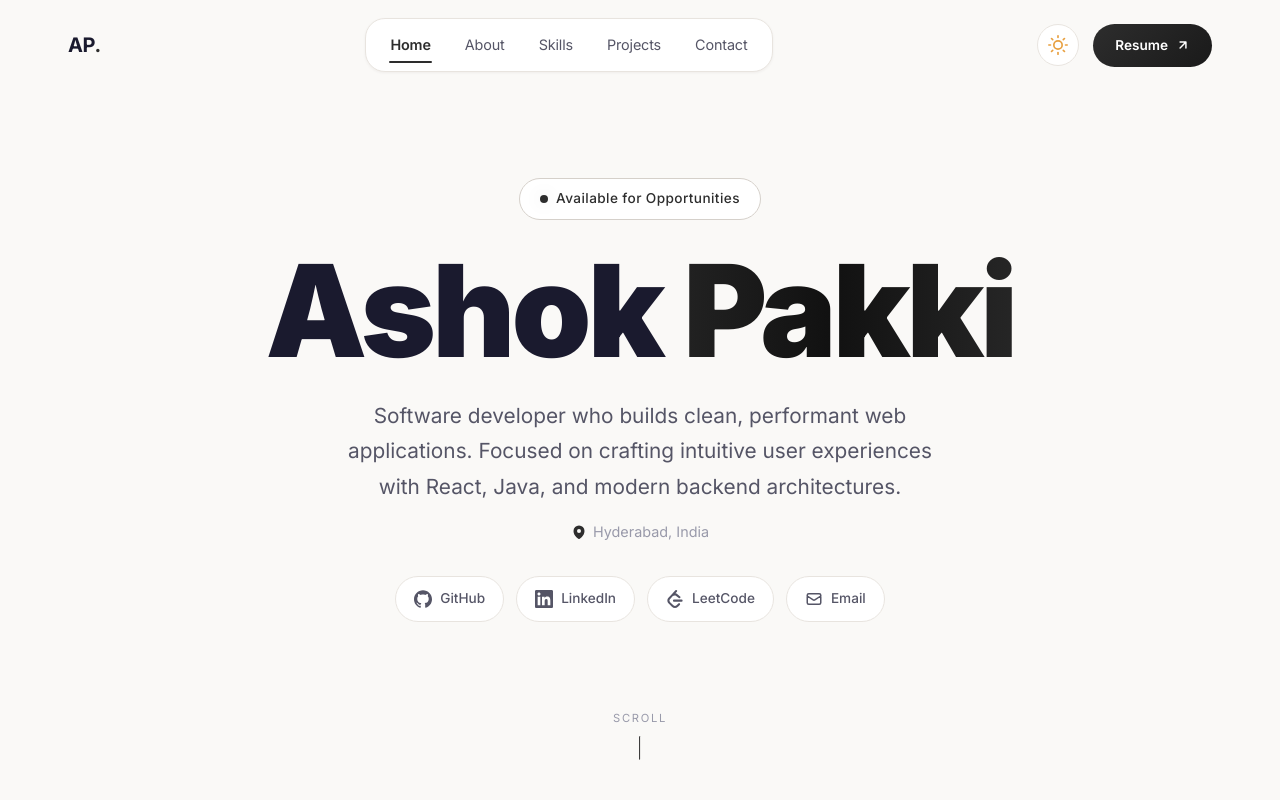
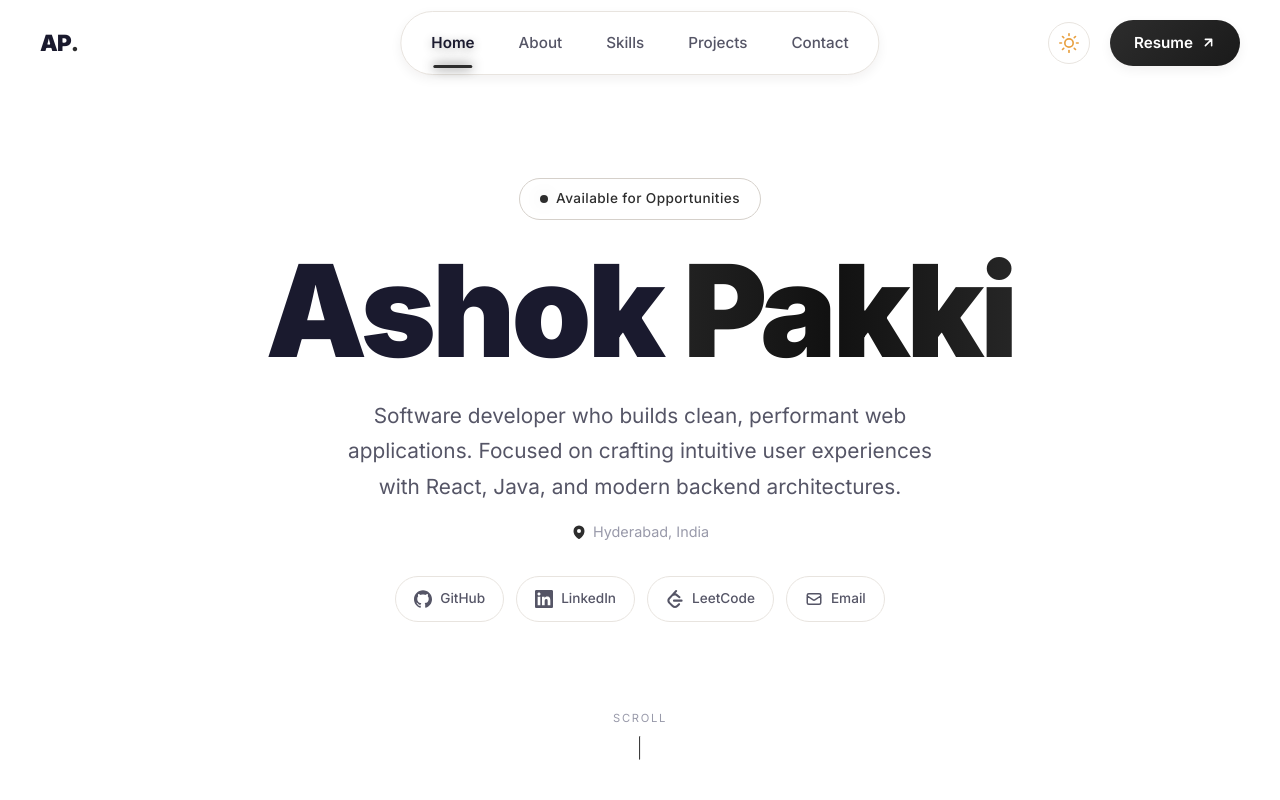
Before and after one commit to ashokpakki/my-portfolio, a React (Vite) app: page / in a window 1280 px wide. Shown: the top 800 px of the page. Built offline with nearby package versions, Linux system fonts and the light colour scheme.

Commit message:
background and theme overhaul

```diff
--- a/src/App.tsx
+++ b/src/App.tsx
@@ -1,6 +1,6 @@
 import { ThemeProvider } from "./context/ThemeContext";
 
-import StarryCanvas from "./components/StarryCanvas";
+import BackgroundManager from "./components/BackgroundManager";
 import Navbar from "./components/Navbar";
 import Hero from "./components/Hero";
 import About from "./components/About";
@@ -12,8 +12,7 @@ import Footer from "./components/Footer";
 export default function App() {
     return (
         <ThemeProvider>
-            {/* Global starry background — dark mode only */}
-            <StarryCanvas />
+            <BackgroundManager />
 
             {/* Fixed navigation */}
             <Navbar />
--- a/src/components/Navbar.tsx
+++ b/src/components/Navbar.tsx
@@ -1,5 +1,5 @@
-import { useState, useEffect, useRef, useCallback } from "react";
-import { motion, useScroll, useTransform, AnimatePresence } from "framer-motion";
+import { useState, useEffect, useRef } from "react";
+import { motion, useScroll, useTransform, AnimatePresence, useMotionValue, useSpring } from "framer-motion";
 import ThemeToggle from "./ThemeToggle";
 
 const navLinks = [
@@ -10,7 +10,6 @@ const navLinks = [
     { label: "Contact", href: "contact" },
 ];
 
-/* ─── Dock magnification item ──────────────────────────────── */
 function DockItem({
     label,
     isActive,
@@ -19,82 +18,95 @@ function DockItem({
 }: {
     label: string;
     isActive: boolean;
-    mouseX: number | null;
+    mouseX: any;
     onClick: () => void;
 }) {
     const ref = useRef<HTMLButtonElement>(null);
-    const [scale, setScale] = useState(1);
+    const [isHovered, setIsHovered] = useState(false);
 
-    useEffect(() => {
-        if (mouseX === null || !ref.current) {
-            setScale(1);
-            return;
-        }
-        const rect = ref.current.getBoundingClientRect();
-        const center = rect.left + rect.width / 2;
-        const dist = Math.abs(mouseX - center);
-        const maxDist = 120;
+    // Optimized distance calculation via Framer Motion's motion values instead of React state.
+    // This gives butter-smooth 120fps animations without causing parent renders on every pixel moved.
+    const distance = useTransform(mouseX, (val: number) => {
+        const bounds = ref.current?.getBoundingClientRect() ?? { x: 0, width: 0 };
+        return val - bounds.x - bounds.width / 2;
+    });
 
-        if (dist < maxDist) {
-            const proximity = 1 - dist / maxDist;
-            const eased = proximity * proximity;
-            setScale(1 + eased * 0.25);
-        } else {
-            setScale(1);
-        }
-    }, [mouseX]);
+    // Create the signature dock bulge and lift effect
+    const scaleSync = useTransform(distance, [-120, 0, 120], [1, 1.35, 1]);
+    const ySync = useTransform(distance, [-120, 0, 120], [0, -8, 0]);
+
+    const scale = useSpring(scaleSync, { mass: 0.1, stiffness: 350, damping: 20 });
+    const y = useSpring(ySync, { mass: 0.1, stiffness: 350, damping: 20 });
 
     return (
         <motion.button
             ref={ref}
             onClick={onClick}
-            animate={{ scale }}
-            transition={{ type: "tween", duration: 0.15, ease: "easeOut" }}
+            onMouseEnter={() => setIsHovered(true)}
+            onMouseLeave={() => setIsHovered(false)}
             style={{
+                scale,
+                y,
                 background: "none",
                 border: "none",
                 cursor: "pointer",
                 fontFamily: "Inter, sans-serif",
-                fontSize: "0.9rem",
-                fontWeight: isActive ? 600 : 400,
-                color: isActive ? "var(--accent)" : "var(--text-secondary)",
-                padding: "8px 16px",
-                borderRadius: "var(--radius-md)",
-                transition: "color 0.25s ease, background 0.25s ease",
+                fontSize: "0.95rem",
+                fontWeight: isActive ? 600 : 500,
+                color: isActive ? "var(--text-primary)" : "var(--text-secondary)",
+                padding: "10px 18px",
+                position: "relative",
+                display: "flex",
+                alignItems: "center",
+                justifyContent: "center",
                 transformOrigin: "center bottom",
-                position: "relative",
-                letterSpacing: "-0.01em",
-            }}
-            onMouseEnter={(e) => {
-                e.currentTarget.style.color = "var(--text-primary)";
-                e.currentTarget.style.background = "var(--bg-card-hover)";
-            }}
-            onMouseLeave={(e) => {
-                e.currentTarget.style.color = isActive
-                    ? "var(--accent)"
-                    : "var(--text-secondary)";
-                e.currentTarget.style.background = "none";
+                outline: "none",
+                transition: "color 0.2s ease",
             }}
         >
-            {label}
-            {/* Active indicator — sliding pill */}
+            <span style={{ position: "relative", zIndex: 2, textShadow: isHovered || isActive ? "0 2px 10px rgba(0,0,0,0.3)" : "none" }}>{label}</span>
+
+            {/* Creative Hover Highlight pill */}
+            <AnimatePresence>
+                {isHovered && !isActive && (
+                    <motion.div
+                        layoutId="nav-hover-pill"
+                        initial={{ opacity: 0, scale: 0.8 }}
+                        animate={{ opacity: 1, scale: 1 }}
+                        exit={{ opacity: 0, scale: 0.8 }}
+                        transition={{ duration: 0.2 }}
+                        style={{
+                            position: "absolute",
+                            inset: 0,
+                            background: "var(--bg-card-hover)",
+                            borderRadius: "var(--radius-lg)",
+                            zIndex: 0,
+                            border: "1px solid var(--border)",
+                            boxShadow: "var(--shadow-sm)",
+                        }}
+                    />
+                )}
+            </AnimatePresence>
+
+            {/* Active Line indicator attached cleanly to the bottom */}
             <AnimatePresence>
                 {isActive && (
-                    <motion.span
-                        layoutId="nav-active-pill"
-                        initial={{ opacity: 0, scaleX: 0 }}
-                        animate={{ opacity: 1, scaleX: 1 }}
-                        exit={{ opacity: 0, scaleX: 0 }}
+                    <motion.div
+                        layoutId="nav-active-indicator"
+                        initial={{ opacity: 0 }}
+                        animate={{ opacity: 1 }}
+                        exit={{ opacity: 0 }}
+                        transition={{ type: "spring", stiffness: 300, damping: 30 }}
                         style={{
                             position: "absolute",
-                            bottom: 2,
-                            left: "20%",
-                            right: "20%",
-                            height: 2,
+                            bottom: "-2px",
+                            width: "50%",
+                            height: "3px",
                             borderRadius: "var(--radius-full)",
                             background: "var(--accent)",
+                            boxShadow: "0 0 12px var(--accent)",
+                            zIndex: 1,
                         }}
-                        transition={{ type: "spring", stiffness: 500, damping: 30 }}
                     />
                 )}
             </AnimatePresence>
@@ -104,22 +116,13 @@ function DockItem({
 
 export default function Navbar() {
     const [active, setActive] = useState("hero");
-    const [mouseX, setMouseX] = useState<number | null>(null);
-    const navAreaRef = useRef<HTMLDivElement>(null);
     const { scrollY } = useScroll();
+
+    // Using motion value instead of React state for extreme performance
+    const mouseX = useMotionValue(Infinity);
     const bgOpacity = useTransform(scrollY, [0, 100], [0, 1]);
 
-    // Throttled mouse tracking (~60fps)
-    const lastMouseUpdate = useRef(0);
-    const handleNavMouseMove = useCallback((e: React.MouseEvent) => {
-        const now = Date.now();
-        if (now - lastMouseUpdate.current > 16) {
-            setMouseX(e.clientX);
-            lastMouseUpdate.current = now;
-        }
-    }, []);
-
-    // Track active section
+    // Active section tracking via IntersectionObserver
     useEffect(() => {
         const observer = new IntersectionObserver(
             (entries) => {
@@ -157,62 +160,67 @@ export default function Navbar() {
                 zIndex: 100,
             }}
         >
-            {/* Dynamic background — solid semi-transparent (no backdrop-filter) */}
+            {/* End-to-end full width dynamic background */}
             <motion.div
                 style={{
                     position: "absolute",
                     inset: 0,
                     background: "var(--nav-bg)",
+                    backdropFilter: "blur(12px)",
+                    WebkitBackdropFilter: "blur(12px)",
                     opacity: bgOpacity,
                     borderBottom: "1px solid var(--border)",
+                    boxShadow: "var(--shadow-sm)",
                 }}
             />
 
             <div
                 style={{
                     position: "relative",
-                    maxWidth: 1200,
-                    margin: "0 auto",
-                    padding: "18px 28px",
+                    width: "100%", // Full width from edge to edge
+                    padding: "20px 40px",
                     display: "flex",
                     alignItems: "center",
                     justifyContent: "space-between",
                 }}
             >
-                {/* Logo */}
+                {/* Logo Area */}
                 <motion.button
                     onClick={() => scrollTo("hero")}
-                    whileHover={{ scale: 1.02 }}
-                    whileTap={{ scale: 0.98 }}
+                    whileHover={{ scale: 1.05 }}
+                    whileTap={{ scale: 0.95 }}
                     style={{
                         background: "none",
                         border: "none",
                         cursor: "pointer",
                         fontFamily: "Inter, sans-serif",
-                        fontSize: "1.25rem",
-                        fontWeight: 700,
+                        fontSize: "1.4rem",
+                        fontWeight: 800,
                         color: "var(--text-primary)",
-                        letterSpacing: "-0.02em",
+                        letterSpacing: "-0.04em",
+                        display: "flex",
+                        alignItems: "center",
                     }}
                 >
-                    AP
-                    <span style={{ color: "var(--accent)" }}>.</span>
+                    AP<span style={{ color: "var(--accent)" }}>.</span>
                 </motion.button>
 
-                {/* Nav Links with dock magnification */}
+                {/* Highly optimized centered mac style Dock */}
                 <div
-                    ref={navAreaRef}
-                    onMouseMove={handleNavMouseMove}
-                    onMouseLeave={() => setMouseX(null)}
+                    onMouseMove={(e) => mouseX.set(e.pageX)}
+                    onMouseLeave={() => mouseX.set(Infinity)}
                     style={{
                         display: "flex",
-                        alignItems: "end",
-                        gap: 2,
-                        padding: "6px 8px",
-                        borderRadius: "var(--radius-lg)",
+                        alignItems: "flex-end",
+                        gap: 8,
+                        padding: "8px 12px",
+                        borderRadius: "100px", // Pill shape
                         background: "var(--bg-card)",
                         border: "1px solid var(--border)",
-                        boxShadow: "var(--shadow-sm)",
+                        boxShadow: "var(--shadow-md)",
+                        position: "absolute",
+                        left: "50%",
+                        transform: "translateX(-50%)",
                     }}
                     className="hidden md:flex"
                 >
@@ -227,18 +235,18 @@ export default function Navbar() {
                     ))}
                 </div>
 
-                {/* Right side */}
-                <div style={{ display: "flex", alignItems: "center", gap: 14 }}>
+                {/* Right side actions */}
+                <div style={{ display: "flex", alignItems: "center", gap: 20 }}>
                     <ThemeToggle />
                     <a
                         href="https://flowcv.com/resume/c75adcr9ji"
                         target="_blank"
                         rel="noopener noreferrer"
                         className="btn-accent hidden sm:inline-flex"
-                        style={{ padding: "10px 22px", fontSize: "0.85rem" }}
+                        style={{ padding: "10px 24px", fontSize: "0.95rem", boxShadow: "var(--shadow-md)" }}
                     >
                         Resume
-                        <svg width="14" height="14" viewBox="0 0 24 24" fill="none" stroke="currentColor" strokeWidth="2.5" strokeLinecap="round" strokeLinejoin="round">
+                        <svg width="15" height="15" viewBox="0 0 24 24" fill="none" stroke="currentColor" strokeWidth="2.5" strokeLinecap="round" strokeLinejoin="round">
                             <path d="M7 17l9.2-9.2M17 17V7H7" />
                         </svg>
                     </a>
--- a/src/context/ThemeContext.tsx
+++ b/src/context/ThemeContext.tsx
@@ -1,4 +1,4 @@
-import { createContext, useContext, useEffect, useState, useCallback, useRef, type ReactNode } from "react";
+import { createContext, useContext, useEffect, useState, useCallback, type ReactNode } from "react";
 
 type Theme = "dark" | "light";
 
@@ -20,10 +20,6 @@ export function ThemeProvider({ children }: { children: ReactNode }) {
         return "dark";
     });
 
-    const [isTransitioning, setIsTransitioning] = useState(false);
-    const overlayRef = useRef<HTMLDivElement | null>(null);
-    const timeoutRef = useRef<number>(0);
-
     useEffect(() => {
         document.documentElement.setAttribute("data-theme", theme);
         localStorage.setItem("theme", theme);
@@ -36,73 +32,15 @@ export function ThemeProvider({ children }: { children: ReactNode }) {
 
     // Cleanup on unmount
     useEffect(() => {
-        return () => {
-            clearTimeout(timeoutRef.current);
-        };
+        return () => {};
     }, []);
 
-    const toggleTheme = useCallback((e?: React.MouseEvent) => {
-        if (isTransitioning) return;
-
-        const prefersReduced = window.matchMedia("(prefers-reduced-motion: reduce)").matches;
-
-        if (prefersReduced) {
-            // Instant swap — no animation
-            setTheme((prev) => (prev === "dark" ? "light" : "dark"));
-            return;
-        }
-
-        // Get click position for clip-path origin
-        let tx = "50%";
-        let ty = "5%";
-        if (e) {
-            const rect = (e.currentTarget as HTMLElement).getBoundingClientRect();
-            tx = `${rect.left + rect.width / 2}px`;
-            ty = `${rect.top + rect.height / 2}px`;
-        }
-
-        setIsTransitioning(true);
-
-        // Create and animate overlay
-        const overlay = document.createElement("div");
-        overlay.className = `theme-transition-overlay ${theme === "dark" ? "to-light" : "to-dark"}`;
-        overlay.style.setProperty("--tx", tx);
-        overlay.style.setProperty("--ty", ty);
-        document.body.appendChild(overlay);
-        overlayRef.current = overlay;
-
-        // Force reflow then activate
-        void overlay.offsetHeight;
-        overlay.classList.add("active");
-
-        // Swap theme at midpoint of animation
-        timeoutRef.current = window.setTimeout(() => {
-            setTheme((prev) => (prev === "dark" ? "light" : "dark"));
-        }, 400);
-
-        // Remove overlay after animation
-        const cleanupTimeout = window.setTimeout(() => {
-            overlay.classList.remove("active");
-            overlay.style.opacity = "0";
-            overlay.style.transition = "opacity 0.3s ease";
-
-            const removeTimeout = window.setTimeout(() => {
-                if (overlay.parentNode) {
-                    overlay.parentNode.removeChild(overlay);
-                }
-                overlayRef.current = null;
-                setIsTransitioning(false);
-            }, 300);
-
-            // Store for cleanup
-            timeoutRef.current = removeTimeout;
-        }, 800);
-
-        timeoutRef.current = cleanupTimeout;
-    }, [isTransitioning, theme]);
+    const toggleTheme = useCallback(() => {
+        setTheme((prev) => (prev === "dark" ? "light" : "dark"));
+    }, []);
 
     return (
-        <ThemeContext.Provider value={{ theme, toggleTheme, isTransitioning }}>
+        <ThemeContext.Provider value={{ theme, toggleTheme, isTransitioning: false }}>
             {children}
         </ThemeContext.Provider>
     );
--- a/src/index.css
+++ b/src/index.css
@@ -52,11 +52,11 @@
    DESIGN TOKENS — LIGHT THEME (Morning dawn)
    ═══════════════════════════════════════════════════════════════ */
 [data-theme="light"] {
-    --bg-primary: #faf9f7;
-    --bg-secondary: #faf9f7;
-    --bg-tertiary: #f0ede8;
+    --bg-primary: #ffffff;
+    --bg-secondary: #ffffff;
+    --bg-tertiary: #f5f5f5;
     --bg-card: #ffffff;
-    --bg-card-hover: #f5f2ed;
+    --bg-card-hover: #f9f9f9;
 
     --text-primary: #1a1a2e;
     --text-secondary: #555566;
@@ -120,39 +120,7 @@ body {
     position: relative;
 }
 
-/* ═══════════════════════════════════════════════════════════════
-   THEME TRANSITION OVERLAY
-   Circle-expansion from toggle button (night → morning sweep)
-   ═══════════════════════════════════════════════════════════════ */
-.theme-transition-overlay {
-    position: fixed;
-    inset: 0;
-    z-index: 9999;
-    pointer-events: none;
-    opacity: 0;
-}
 
-.theme-transition-overlay.active {
-    opacity: 1;
-    animation: theme-sweep 800ms cubic-bezier(0.4, 0, 0.2, 1) forwards;
-}
-
-.theme-transition-overlay.to-light {
-    background: linear-gradient(180deg, #0d1b3e 0%, #1a3a5c 30%, #e8a87c 65%, #faf9f7 100%);
-}
-
-.theme-transition-overlay.to-dark {
-    background: linear-gradient(180deg, #faf9f7 0%, #7c9bb5 30%, #1a2a44 65%, #05060f 100%);
-}
-
-@keyframes theme-sweep {
-    0% {
-        clip-path: circle(0% at var(--tx, 50%) var(--ty, 5%));
-    }
-    100% {
-        clip-path: circle(150% at var(--tx, 50%) var(--ty, 5%));
-    }
-}
 
 /* ═══════════════════════════════════════════════════════════════
    SCROLLBAR
```
Also changed, not shown: src/components/BackgroundManager.tsx (added, +27 -0 lines), src/components/StarryCanvas.tsx (+153 -111 lines), 1 other file (tests, documents, lock files or other folders).
